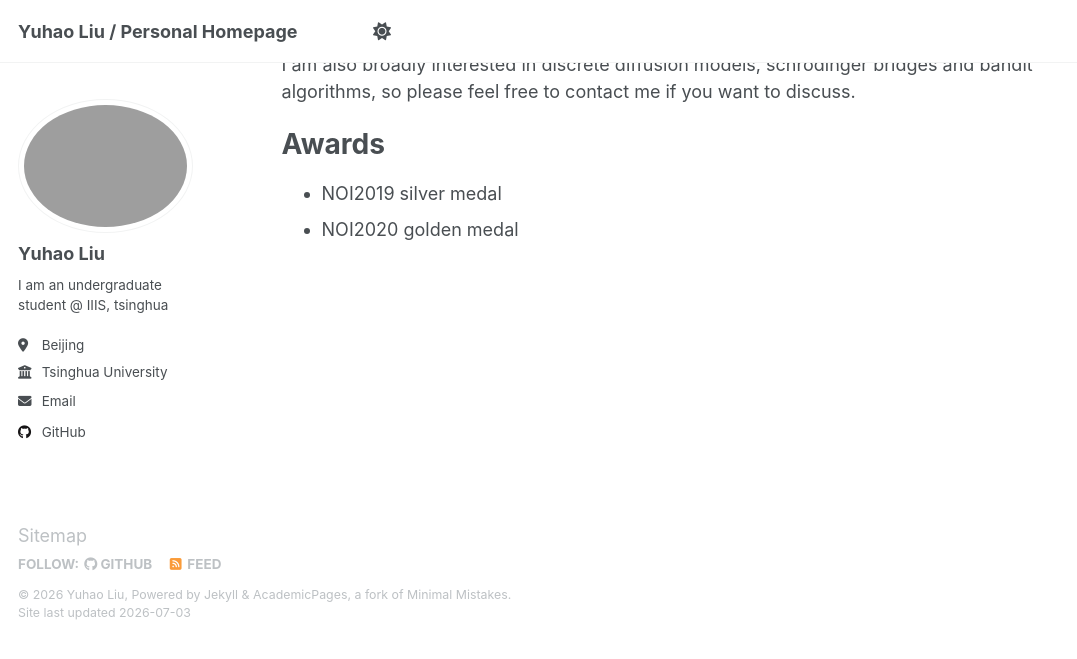
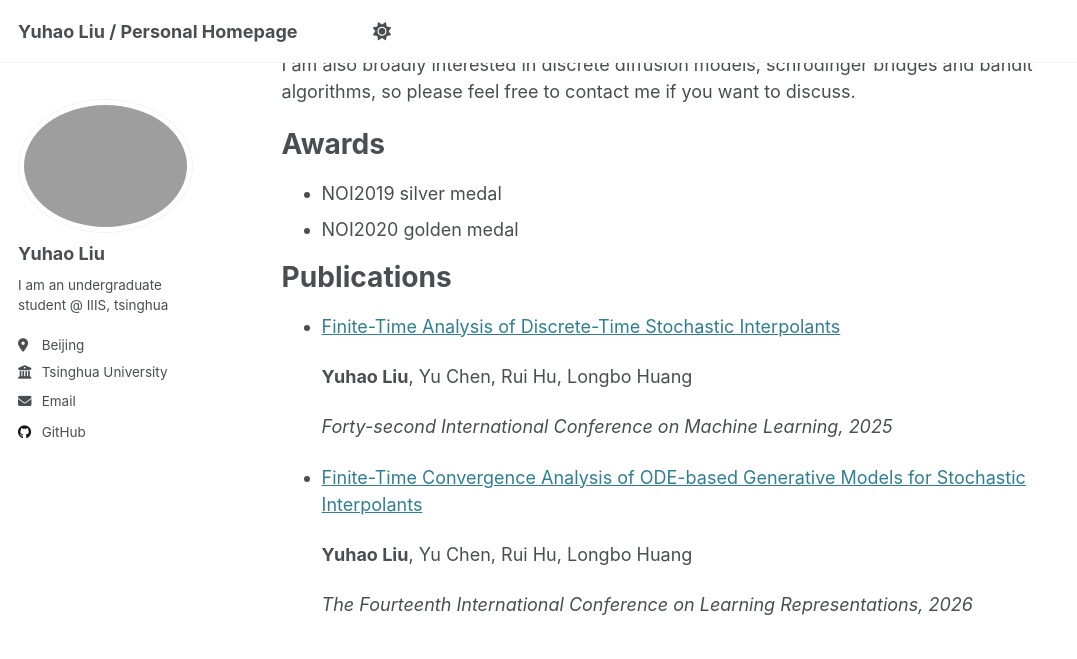
Before and after one commit to liuyuhao21/liuyuhao21.github.io, a Jekyll site: the page built from _pages/about.md, in a window 1280 px wide and 900 px high, scrolled down 448 px. Shown: the top 659 px of the window, without its empty margins (0-1077 px from the left). Built offline with Jekyll 4.4.1, drawn with Linux system fonts in a browser that asks for light colours.

Commit message:
Update about.md

```diff
--- a/_pages/about.md
+++ b/_pages/about.md
@@ -24,3 +24,17 @@ Awards
 ======
 - NOI2019 silver medal
 - NOI2020 golden medal
+
+Publications
+======
+- [Finite-Time Analysis of Discrete-Time Stochastic Interpolants](https://openreview.net/forum?id=V9d9YUXg6s)
+
+  **Yuhao Liu**, Yu Chen, Rui Hu, Longbo Huang
+
+  *Forty-second International Conference on Machine Learning, 2025*
+
+- [Finite-Time Convergence Analysis of ODE-based Generative Models for Stochastic Interpolants](https://openreview.net/forum?id=VCStVrq0BZ)
+
+  **Yuhao Liu**, Yu Chen, Rui Hu, Longbo Huang
+
+  *The Fourteenth International Conference on Learning Representations, 2026*
```
